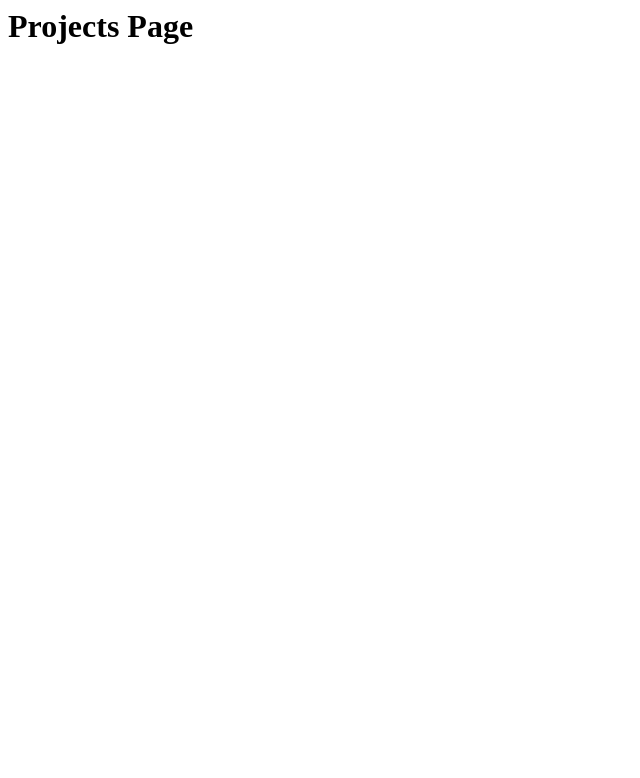
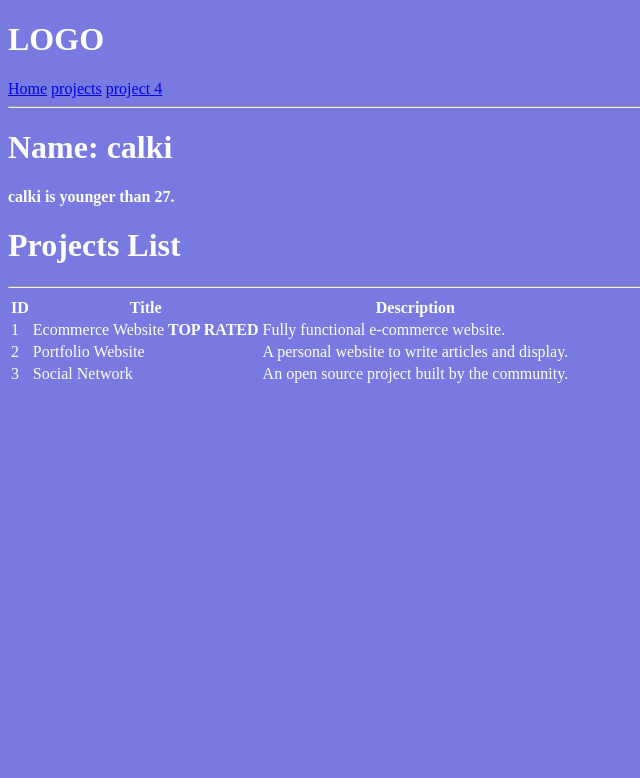
Before and after one commit to calkikhunt/basic_django, a Django app: page /projects/ in a window 1280 px wide. Before the commit the part shown is almost empty. Shown: the top 778 px of the page, without its empty margins (0-640 px from the left). Run offline with Django 4.2, Linux system fonts and the light colour scheme.

Commit message:
[IMP] django project

```diff
--- a/initial_project/projects/templates/projects/projects.html
+++ b/initial_project/projects/templates/projects/projects.html
@@ -1 +1,41 @@
-<h1>Projects Page</h1>
+{% extends 'main.html' %}
+
+{% block content %}
+
+<h1>Name: {{ name }}</h1>
+{% if age > 27 %}
+    <h4>{{ name }} is older than 27.</h4>
+
+{% elif age < 27 %}
+    <h4>{{ name }} is younger than 27.</h4>
+
+{% else %}
+    <h4>{{ name }} is 27.</h4>
+
+{% endif %}
+
+<h1>Projects List</h1>
+<hr>
+
+{% if projectsList %}
+    <table>
+        <thead>
+            <tr>
+                <th>ID</th>
+                <th>Title</th>
+                <th>Description</th>
+            </tr>
+        </thead>
+        <tbody>
+            {% for project in projectsList %}
+                <tr>
+                    <td>{{ project.id }}</td>
+                    <td>{{ project.title }} {% if project.topRated %} <strong>TOP RATED</strong> {% endif %}</td>
+                    <td>{{ project.description }}</td>
+                </tr>
+            {% endfor %}
+        </tbody>
+    </tab>
+{% endif %}
+
+{% endblock content %}
--- a/initial_project/projects/urls.py
+++ b/initial_project/projects/urls.py
@@ -5,5 +5,5 @@ from . import views
 urlpatterns = [
     path('', views.home),
     path('projects/', views.projects),
-    path('project/<str:project_id>/', views.project),
+    path('project/<int:project_id>/', views.project),
 ]
--- a/initial_project/projects/views.py
+++ b/initial_project/projects/views.py
@@ -1,6 +1,28 @@
 from django.shortcuts import render
 from django.http import HttpResponse
 # Create your views here.
+
+
+projectsList = [
+    {
+        'id': 1,
+        'title': 'Ecommerce Website',
+        'description': 'Fully functional e-commerce website.',
+        'topRated': True
+    },
+    {
+        'id': 2,
+        'title': 'Portfolio Website',
+        'description': 'A personal website to write articles and display.',
+        'topRated': False
+    },
+    {
+        'id': 3,
+        'title': 'Social Network',
+        'description': 'An open source project built by the community.',
+        'topRated': False
+    }
+]
 
 
 def home(request):
@@ -8,8 +30,15 @@ def home(request):
 
 
 def projects(request):
-    return render(request, 'projects/projects.html')
+    context = {
+        'name': 'calki',
+        'age': 25,
+        'projectsList': projectsList
+    }
+    return render(request, 'projects/projects.html', context=context)
 
 
 def project(request, project_id):
-    return HttpResponse('Project page: ' + str(project_id))
+    projectObject = list(filter(lambda l: l['id'] == project_id, projectsList))
+    print(projectObject)
+    return render(request, 'projects/project.html', {'project': projectObject and projectObject[0] or False})
--- a/initial_project/templates/header.html
+++ b/initial_project/templates/header.html
@@ -1,2 +1,5 @@
 <h1>LOGO</h1>
+<a href="/">Home</a>
+<a href="/projects">projects</a>
+<a href="/project/4">project 4</a>
 <hr>
--- a/initial_project/templates/main.html
+++ b/initial_project/templates/main.html
@@ -5,6 +5,12 @@
         <meta http-equiv="X-UA-Compatible" content="IE=edge">
         <title>Basic Django</title>
         <meta name="viewport" content="width=device-width, initial-scale=1">
+        <style>
+            body {
+                background-color: rgb(121, 121, 226);
+                color: white;
+            }
+        </style>
     </head>
     <body>
         {% include 'header.html' %}
```
Also changed, not shown: initial_project/projects/templates/projects/project.html (+10 -1 lines).
